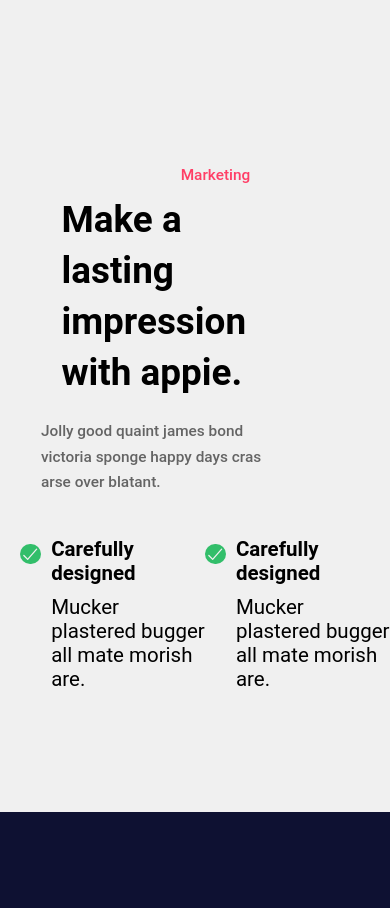
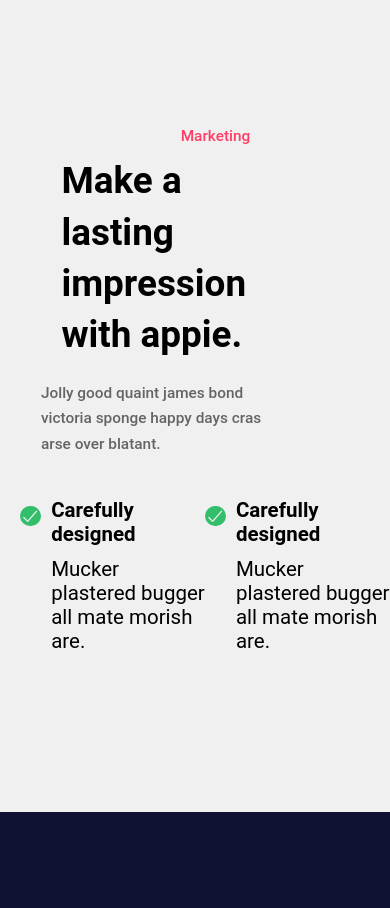
Before and after one commit to YousufSMahmoud/appie, a plain HTML site: page index.html in a window 390 px wide. Shown: the part 4320-5228 px from the top of the page. Drawn offline with nearby package versions, Linux system fonts and the light colour scheme.

Commit message:
fixing design issues

```diff
--- a/quaries.css
+++ b/quaries.css
@@ -17,6 +17,9 @@
     font-size: 1.6rem;
     border: 0.1rem solid gray;
     box-shadow: rgba(100, 100, 100, 1) 0.1rem 0.1rem 0.1rem 0.1rem;
+  }
+  .section-3-p-first {
+    margin-top: 3rem;
   }
   .line {
     width: 20rem;
@@ -87,6 +90,10 @@
 @media (max-width: 56em) {
   html {
     font-size: 64%;
+  }
+
+  .section-3-p-first {
+    margin-top: 2rem;
   }
 
   .main-nav-list li {
@@ -311,6 +318,10 @@
     max-width: 74rem;
   }
 
+  .section-3-p-first {
+    margin-top: 0;
+  }
+
   .section-1-sticky-icon-div {
     position: fixed;
     height: 2rem;
```
